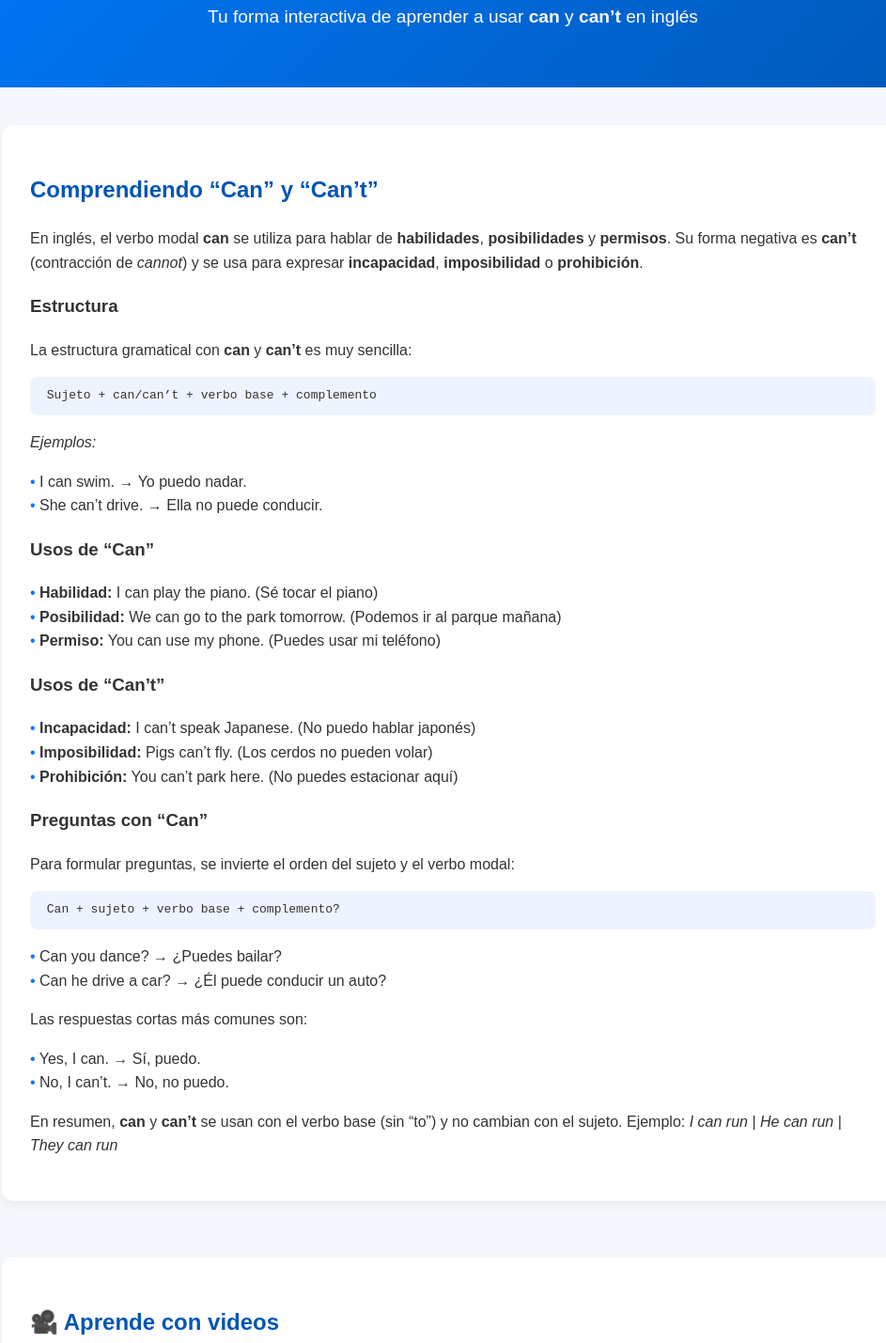
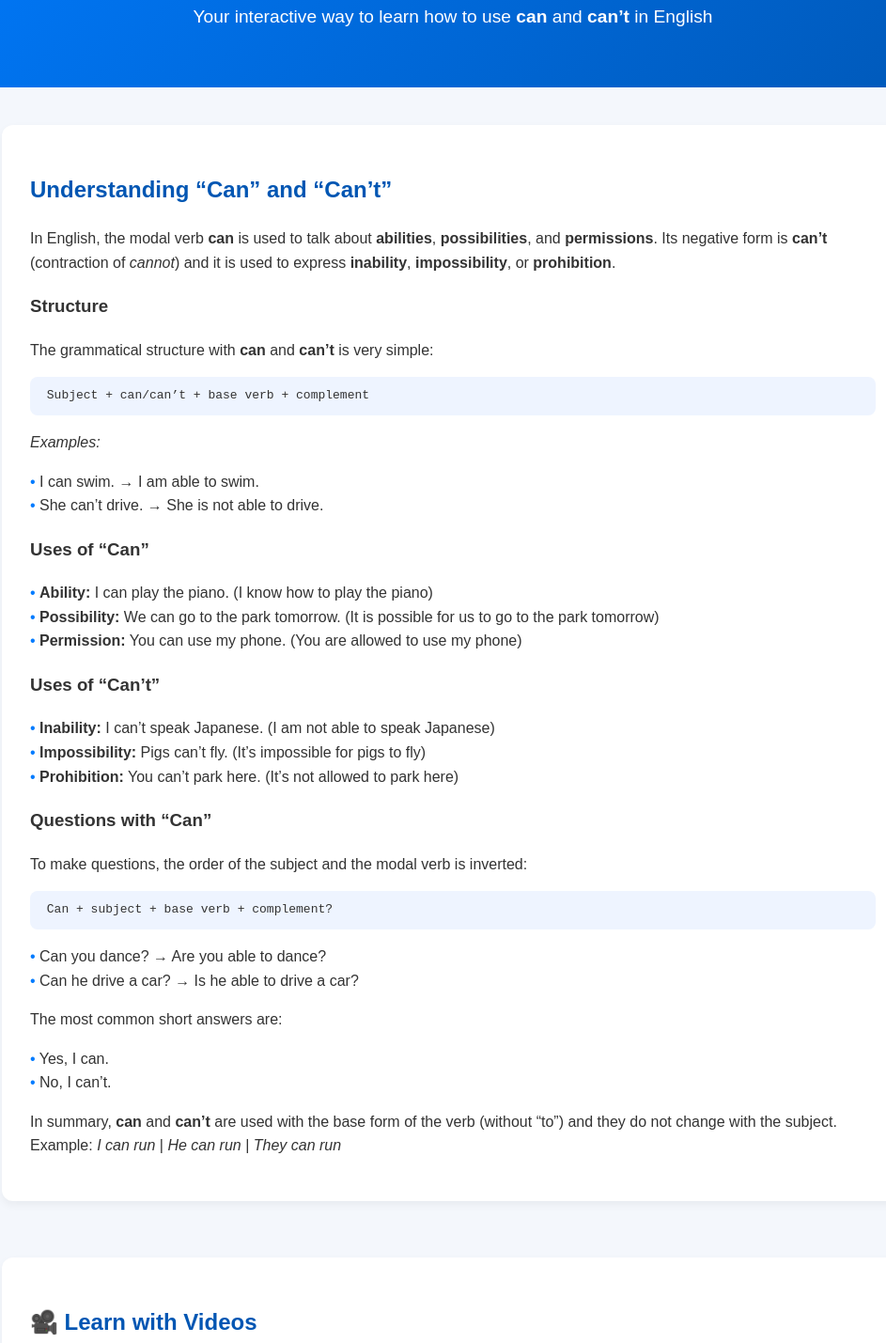
Before and after one commit to 1080jc/learn-with-can, a plain HTML site: page index.html in a window 1280 px wide. Shown: the part 111-1540 px from the top of the page at 94% size, without its empty margins (158-1101 px from the left). Drawn offline with Linux system fonts and the light colour scheme.

Commit message:
traduccion de partes en español a ingles

```diff
--- a/index.html
+++ b/index.html
@@ -1,103 +1,103 @@
 <!DOCTYPE html>
-<html lang="es">
+<html lang="en">
 <head>
     <meta charset="UTF-8" />
     <meta name="viewport" content="width=device-width, initial-scale=1.0" />
-    <meta name="description" content="“Learn with CAN!” es una aplicación educativa interactiva diseñada para enseñar y practicar el uso correcto de “can” y “can’t” en inglés.">
+    <meta name="description" content="“Learn with CAN!” is an interactive educational application designed to teach and practice the correct use of “can” and “can’t” in English.">
     <title>Learn with CAN!</title>
     <link rel="stylesheet" href="style.css" />
 </head>
 <body>
     <header class="header">
         <h1>Learn with CAN!</h1>
-        <p>Tu forma interactiva de aprender a usar <strong>can</strong> y <strong>can’t</strong> en inglés</p>
+        <p>Your interactive way to learn how to use <strong>can</strong> and <strong>can’t</strong> in English</p>
     </header>
 
     <main>
-        <!-- SECCIÓN TEORÍA -->
+        <!-- THEORY SECTION -->
         <section class="theory">
-            <h2>Comprendiendo “Can” y “Can’t”</h2>
+            <h2>Understanding “Can” and “Can’t”</h2>
             <p>
-                En inglés, el verbo modal <strong>can</strong> se utiliza para hablar de
-                <strong>habilidades</strong>, <strong>posibilidades</strong> y
-                <strong>permisos</strong>.
-                Su forma negativa es <strong>can’t</strong> (contracción de <em>cannot</em>) y se usa para expresar
-                <strong>incapacidad</strong>, <strong>imposibilidad</strong> o <strong>prohibición</strong>.
+                In English, the modal verb <strong>can</strong> is used to talk about
+                <strong>abilities</strong>, <strong>possibilities</strong>, and
+                <strong>permissions</strong>.
+                Its negative form is <strong>can’t</strong> (contraction of <em>cannot</em>) and it is used to express
+                <strong>inability</strong>, <strong>impossibility</strong>, or <strong>prohibition</strong>.
             </p>
 
-            <h3>Estructura</h3>
+            <h3>Structure</h3>
             <p>
-                La estructura gramatical con <strong>can</strong> y <strong>can’t</strong> es muy sencilla:
+                The grammatical structure with <strong>can</strong> and <strong>can’t</strong> is very simple:
             </p>
-            <pre> Sujeto + can/can’t + verbo base + complemento </pre>
-            <p><em>Ejemplos:</em></p>
+            <pre> Subject + can/can’t + base verb + complement </pre>
+            <p><em>Examples:</em></p>
             <ul>
-                <li>I can swim. → Yo puedo nadar.</li>
-                <li>She can’t drive. → Ella no puede conducir.</li>
+                <li>I can swim. → I am able to swim.</li>
+                <li>She can’t drive. → She is not able to drive.</li>
             </ul>
 
-            <h3>Usos de “Can”</h3>
+            <h3>Uses of “Can”</h3>
             <ul>
-                <li><strong>Habilidad:</strong> I can play the piano. (Sé tocar el piano)</li>
-                <li><strong>Posibilidad:</strong> We can go to the park tomorrow. (Podemos ir al parque mañana)</li>
-                <li><strong>Permiso:</strong> You can use my phone. (Puedes usar mi teléfono)</li>
+                <li><strong>Ability:</strong> I can play the piano. (I know how to play the piano)</li>
+                <li><strong>Possibility:</strong> We can go to the park tomorrow. (It is possible for us to go to the park tomorrow)</li>
+                <li><strong>Permission:</strong> You can use my phone. (You are allowed to use my phone)</li>
             </ul>
 
-            <h3>Usos de “Can’t”</h3>
+            <h3>Uses of “Can’t”</h3>
             <ul>
-                <li><strong>Incapacidad:</strong> I can’t speak Japanese. (No puedo hablar japonés)</li>
-                <li><strong>Imposibilidad:</strong> Pigs can’t fly. (Los cerdos no pueden volar)</li>
-                <li><strong>Prohibición:</strong> You can’t park here. (No puedes estacionar aquí)</li>
+                <li><strong>Inability:</strong> I can’t speak Japanese. (I am not able to speak Japanese)</li>
+                <li><strong>Impossibility:</strong> Pigs can’t fly. (It’s impossible for pigs to fly)</li>
+                <li><strong>Prohibition:</strong> You can’t park here. (It’s not allowed to park here)</li>
             </ul>
 
-            <h3>Preguntas con “Can”</h3>
+            <h3>Questions with “Can”</h3>
             <p>
-                Para formular preguntas, se invierte el orden del sujeto y el verbo modal:
+                To make questions, the order of the subject and the modal verb is inverted:
             </p>
-            <pre> Can + sujeto + verbo base + complemento? </pre>
+            <pre> Can + subject + base verb + complement? </pre>
             <ul>
-                <li>Can you dance? → ¿Puedes bailar?</li>
-                <li>Can he drive a car? → ¿Él puede conducir un auto?</li>
+                <li>Can you dance? → Are you able to dance?</li>
+                <li>Can he drive a car? → Is he able to drive a car?</li>
             </ul>
 
             <p>
-                Las respuestas cortas más comunes son:
+                The most common short answers are:
             </p>
             <ul>
-                <li>Yes, I can. → Sí, puedo.</li>
-                <li>No, I can’t. → No, no puedo.</li>
+                <li>Yes, I can.</li>
+                <li>No, I can’t.</li>
             </ul>
 
             <p>
-                En resumen, <strong>can</strong> y <strong>can’t</strong> se usan con el verbo base (sin “to”) y no cambian con el sujeto.
-                Ejemplo:
+                In summary, <strong>can</strong> and <strong>can’t</strong> are used with the base form of the verb (without “to”) and they do not change with the subject.
+                Example:
                 <em>I can run</em> | <em>He can run</em> | <em>They can run</em>
             </p>
         </section>
 
-        <!-- SECCIÓN VIDEOS -->
+        <!-- VIDEOS SECTION -->
         <section class="videos">
-            <h2>🎥 Aprende con videos</h2>
+            <h2>🎥 Learn with Videos</h2>
             <p>
-                Observa estos videos cortos para comprender mejor cómo se usa “can” y “can’t” en diferentes contextos.
+                Watch these short videos to better understand how “can” and “can’t” are used in different contexts.
             </p>
             <div class="video-grid">
-                <p style="font-size:0.9em; color:#555;">Video educativo tomado de <a href="https://youtu.be/jkNt2LT2s-o?si=OVB-Q-2ipsDi2-A4" target="_blank">YouTube</a> (uso educativo sin fines de lucro).</p>
-                <p style="font-size:0.9em; color:#555;">Video educativo tomado de <a href="https://youtu.be/LYVQv77WFUM?si=g8vCCuy60QbML0c4" target="_blank">YouTube</a> (uso educativo sin fines de lucro).</p>
-                <p style="font-size:0.9em; color:#555;">Video educativo tomado de <a href="https://youtu.be/1Bm6o5QVYrA?si=JHifEWe2kRwXLCFL" target="_blank">YouTube</a> (uso educativo sin fines de lucro).</p>
+                <p style="font-size:0.9em; color:#555;">Educational video taken from <a href="https://youtu.be/jkNt2LT2s-o?si=OVB-Q-2ipsDi2-A4" target="_blank">YouTube</a> (educational use, non-profit).</p>
+                <p style="font-size:0.9em; color:#555;">Educational video taken from <a href="https://youtu.be/LYVQv77WFUM?si=g8vCCuy60QbML0c4" target="_blank">YouTube</a> (educational use, non-profit).</p>
+                <p style="font-size:0.9em; color:#555;">Educational video taken from <a href="https://youtu.be/1Bm6o5QVYrA?si=JHifEWe2kRwXLCFL" target="_blank">YouTube</a> (educational use, non-profit).</p>
             </div>
         </section>
 
-        <!-- SECCIÓN BOTÓN DE PRÁCTICA -->
+        <!-- START PRACTICE SECTION -->
         <section class="start">
-            <h2>¡Listo para practicar!</h2>
-            <p>Haz clic en el siguiente botón para comenzar con las actividades interactivas.</p>
-            <a href="quiz-selection-1.html" class="btn">Comenzar práctica</a>
+            <h2>Ready to practice?</h2>
+            <p>Click the button below to start the interactive activities.</p>
+            <a href="quiz-selection-1.html" class="btn">Start practice</a>
         </section>
     </main>
 
     <footer>
-        <p>© 2025 Learn with CAN! | Aplicación educativa para el aprendizaje del inglés</p>
+        <p>© 2025 Learn with CAN! | Educational application for learning English grammar</p>
     </footer>
 </body>
 </html>
```
